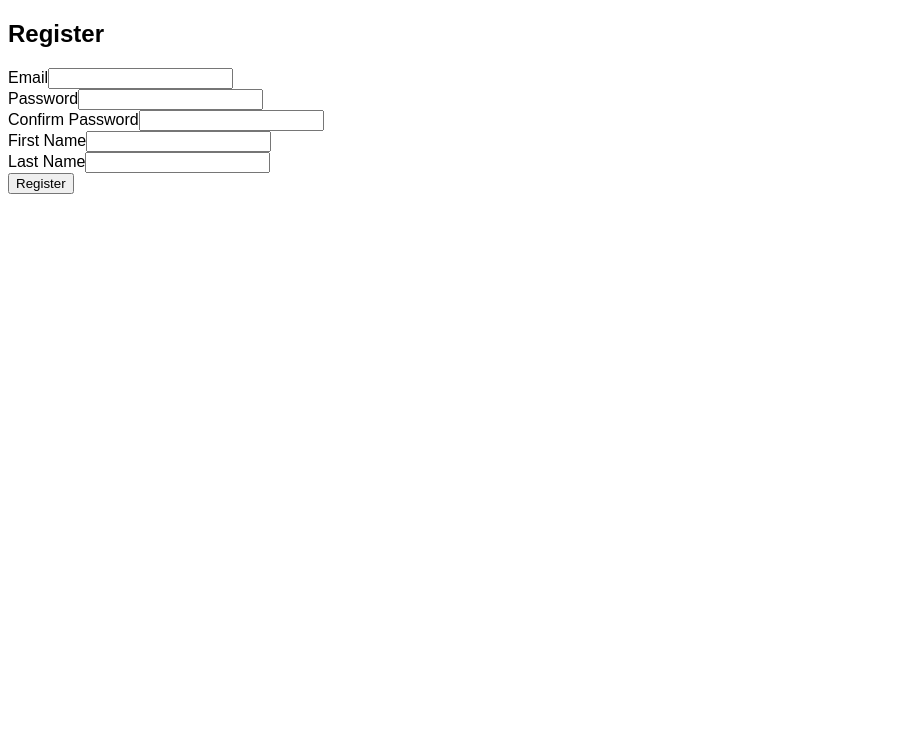
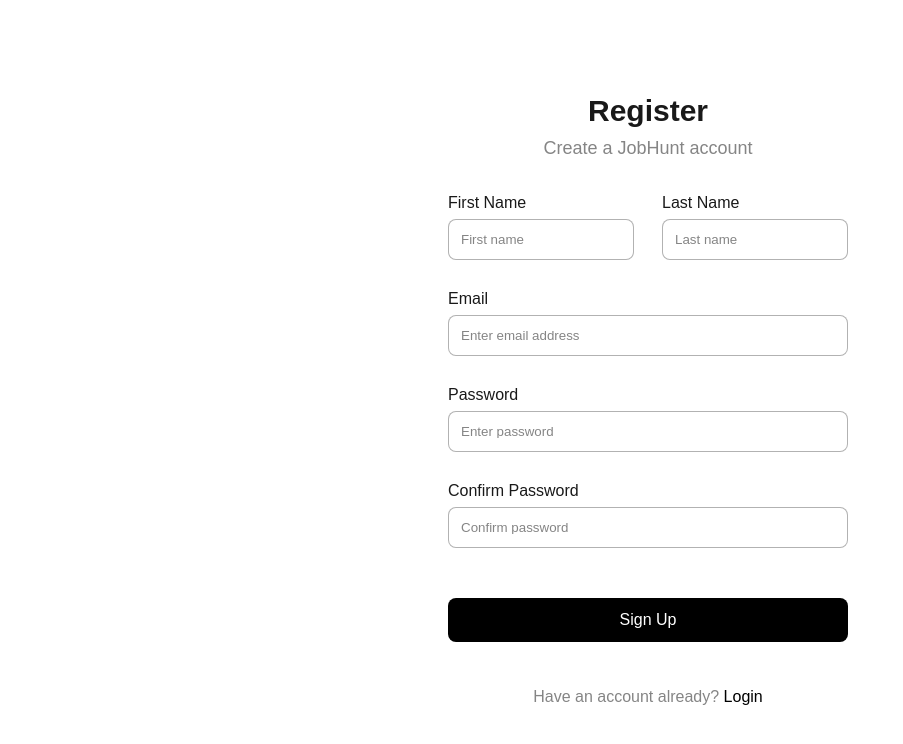
Before and after one commit to mosierkyle/job_hunt, a React (Create React App) app in the folder frontend/: page /register in a window 1280 px wide. Shown: the top 744 px of the page, without its empty margins (0-903 px from the left). Built offline with nearby package versions, Linux system fonts and the light colour scheme.

Commit message:
Style login and register forms

```diff
--- a/frontend/src/pages/landing/components/button/page.module.css
+++ b/frontend/src/pages/landing/components/button/page.module.css
@@ -1,33 +1,33 @@
-.button {
+/* .button {
   padding: 10px 20px 12px;
   background-color: #9d34da;
   color: #fbf4ff;
   border-radius: 8px;
   cursor: pointer;
   border: none;
-}
+} */
 
-/* .button {
+.button {
   padding: 10px 20px 12px;
   background-color: #000;
   color: #fff;
   border-radius: 8px;
   cursor: pointer;
   border: none;
+}
+
+.button:hover {
+  background-color: rgba(0, 0, 0, 0.8);
+}
+
+/* .button:hover {
+  background-color: #9d34dacc;
 } */
 
-/* .button:hover {
-  background-color: rgba(0, 0, 0, 0.8);
-} */
-
-.button:hover {
-  background-color: #9d34dacc;
+.button:active {
+  background-color: #000;
 }
 
 /* .button:active {
-  background-color: #000;
+  background-color: #9d34da;
 } */
-
-.button:active {
-  background-color: #9d34da;
-}
--- a/frontend/src/pages/landing/components/nav/index.tsx
+++ b/frontend/src/pages/landing/components/nav/index.tsx
@@ -2,6 +2,7 @@
 import styles from './page.module.css';
 import { ActiveSection } from '../../../../types/global';
 import { Link } from 'react-scroll';
+import { useNavigate } from 'react-router-dom';
 
 interface NavBarProps {
   activeSection: ActiveSection;
@@ -10,6 +11,11 @@
 
 const NavBar: React.FC<NavBarProps> = ({ activeSection, onNavClick }) => {
   const sections: ActiveSection[] = ['Features', 'About', 'Blog', 'Support'];
+  const navigate = useNavigate();
+
+  const handleNavigate = (location: string) => {
+    navigate(location);
+  };
 
   return (
     <nav className={styles.nav}>
@@ -37,8 +43,12 @@
         })}
       </ul>
       <div className={styles.user}>
-        <button className={styles.login}>Log in</button>
-        <button className={styles.signup}>Sign Up</button>
+        <button onClick={() => handleNavigate('login')} className={styles.login}>
+          Log in
+        </button>
+        <button onClick={() => handleNavigate('register')} className={styles.signup}>
+          Sign Up
+        </button>
       </div>
     </nav>
   );
--- a/frontend/src/pages/login/index.tsx
+++ b/frontend/src/pages/login/index.tsx
@@ -1,6 +1,7 @@
 import React from 'react';
 import styles from './page.module.css';
 import { useFormValidation, useAuth } from '../../utils/formValidation';
+import { useNavigate } from 'react-router-dom';
 
 const Login: React.FC = () => {
   const { values, errors, handleChange, validateForm, setErrors } = useFormValidation({
@@ -8,6 +9,7 @@
     password: '',
   });
   const { handleLogin } = useAuth();
+  const navigate = useNavigate();
 
   const onSubmit = async (e: React.FormEvent) => {
     e.preventDefault();
@@ -16,9 +18,17 @@
     }
   };
 
+  const handleNavigate = (location: string) => {
+    navigate(location);
+  };
+
   return (
+    <div className={styles.formPage}>
       <div className={styles.formContainer}>
-      <h2 className={styles.formTitle}>Login</h2>
+        <div className={styles.formHeading}>
+          <h2 className={styles.formTitle}>Welcome Back</h2>
+          <p className={styles.subHeader}>Log in to your JobHunt account </p>
+        </div>
         <form onSubmit={onSubmit} className={styles.form}>
           <div className={styles.formGroup}>
             <label htmlFor="email" className={styles.label}>
@@ -27,13 +37,13 @@
             <input
               id="email"
               name="email"
-            type="email"
+              // type="email"
               value={values.email}
               onChange={handleChange}
               className={styles.input}
-            required
+              placeholder="Enter your email address"
             />
-          {errors.email && <span className={styles.error}>{errors.email}</span>}
+            {errors.email && <span className={styles.error}>*{errors.email}</span>}
           </div>
           <div className={styles.formGroup}>
             <label htmlFor="password" className={styles.label}>
@@ -43,18 +53,26 @@
               id="password"
               name="password"
               type="password"
+              placeholder="Enter your email password"
               value={values.password}
               onChange={handleChange}
               className={styles.input}
-            required
             />
-          {errors.password && <span className={styles.error}>{errors.password}</span>}
+            {errors.password && <span className={styles.error}>*{errors.password}</span>}
+            <div className={styles.forgot}>Forgot Password</div>
           </div>
           <button type="submit" className={styles.submitButton}>
-          Login
+            Sign In
           </button>
           {errors.form && <span className={styles.error}>{errors.form}</span>}
+          <p className={styles.already}>
+            Dont have an account?{' '}
+            <span onClick={() => handleNavigate('/register')} className={styles.alreadyLink}>
+              Register
+            </span>
+          </p>
         </form>
+      </div>
     </div>
   );
 };
--- a/frontend/src/pages/register/index.tsx
+++ b/frontend/src/pages/register/index.tsx
@@ -1,6 +1,7 @@
 import React from 'react';
 import styles from './page.module.css';
 import { useFormValidation, useAuth } from '../../utils/formValidation';
+import { useNavigate } from 'react-router-dom';
 
 const Registration: React.FC = () => {
   const { values, errors, handleChange, validateForm, setErrors } = useFormValidation({
@@ -11,6 +12,7 @@
     lastName: '',
   });
   const { handleRegister } = useAuth();
+  const navigate = useNavigate();
 
   const onSubmit = async (e: React.FormEvent) => {
     e.preventDefault();
@@ -25,10 +27,52 @@
     }
   };
 
+  const handleNavigate = (location: string) => {
+    navigate(location);
+  };
+
   return (
+    <div className={styles.formPage}>
       <div className={styles.formContainer}>
-      <h2 className={styles.formTitle}>Register</h2>
+        <div className={styles.formHeading}>
+          <h2 className={styles.formTitle}>Register </h2>
+          <p className={styles.subHeader}>Create a JobHunt account </p>
+        </div>
         <form onSubmit={onSubmit} className={styles.form}>
+          <div className={styles.nameFormGroup}>
+            <div className={styles.formGroup}>
+              <label htmlFor="firstName" className={styles.label}>
+                First Name
+              </label>
+              <input
+                id="firstName"
+                placeholder="First name"
+                name="firstName"
+                type="text"
+                value={values.firstName}
+                onChange={handleChange}
+                className={`${styles.input} ${styles.name}`}
+                required
+              />
+              {errors.firstName && <span className={styles.error}>{errors.firstName}</span>}
+            </div>
+            <div className={styles.formGroup}>
+              <label htmlFor="lastName" className={styles.label}>
+                Last Name
+              </label>
+              <input
+                id="lastName"
+                name="lastName"
+                placeholder="Last name"
+                type="text"
+                value={values.lastName}
+                onChange={handleChange}
+                className={`${styles.input} ${styles.name}`}
+                required
+              />
+              {errors.lastName && <span className={styles.error}>{errors.lastName}</span>}
+            </div>
+          </div>
           <div className={styles.formGroup}>
             <label htmlFor="email" className={styles.label}>
               Email
@@ -37,6 +81,7 @@
               id="email"
               name="email"
               type="email"
+              placeholder="Enter email address"
               value={values.email}
               onChange={handleChange}
               className={styles.input}
@@ -52,6 +97,7 @@
               id="password"
               name="password"
               type="password"
+              placeholder="Enter password"
               value={values.password}
               onChange={handleChange}
               className={styles.input}
@@ -66,49 +112,29 @@
             <input
               id="confirmPassword"
               name="confirmPassword"
+              placeholder="Confirm password"
               type="password"
               value={values.confirmPassword}
               onChange={handleChange}
               className={styles.input}
               required
             />
-          {errors.confirmPassword && <span className={styles.error}>{errors.confirmPassword}</span>}
-        </div>
-        <div className={styles.formGroup}>
-          <label htmlFor="firstName" className={styles.label}>
-            First Name
-          </label>
-          <input
-            id="firstName"
-            name="firstName"
-            type="text"
-            value={values.firstName}
-            onChange={handleChange}
-            className={styles.input}
-            required
-          />
-          {errors.firstName && <span className={styles.error}>{errors.firstName}</span>}
-        </div>
-        <div className={styles.formGroup}>
-          <label htmlFor="lastName" className={styles.label}>
-            Last Name
-          </label>
-          <input
-            id="lastName"
-            name="lastName"
-            type="text"
-            value={values.lastName}
-            onChange={handleChange}
-            className={styles.input}
-            required
-          />
-          {errors.lastName && <span className={styles.error}>{errors.lastName}</span>}
+            {errors.confirmPassword && (
+              <span className={styles.error}>{errors.confirmPassword}</span>
+            )}
           </div>
           <button type="submit" className={styles.submitButton}>
-          Register
+            Sign Up
           </button>
           {errors.form && <span className={styles.error}>{errors.form}</span>}
+          <p className={styles.already}>
+            Have an account already?{' '}
+            <span onClick={() => handleNavigate('/login')} className={styles.alreadyLink}>
+              Login
+            </span>
+          </p>
         </form>
+      </div>
     </div>
   );
 };
--- a/frontend/src/pages/register/page.module.css
+++ b/frontend/src/pages/register/page.module.css
@@ -0,0 +1,131 @@
+.formPage {
+  width: 100vw;
+  height: 100vh;
+  display: flex;
+  justify-content: center;
+  align-content: center;
+}
+.formContainer {
+  display: flex;
+  flex-direction: column;
+  justify-content: center;
+  width: 400px;
+  gap: 35px;
+  background-color: #fff;
+}
+
+.formHeading {
+  display: flex;
+  flex-direction: column;
+  gap: 10px;
+}
+
+.formTitle {
+  text-align: center;
+  font-size: 30px;
+  font-weight: 600;
+  color: rgba(0, 0, 0, 0.9);
+  margin: 0;
+}
+
+.subHeader {
+  font-size: 18px;
+  text-align: center;
+  margin: 0;
+  padding: 0;
+  color: rgb(133, 133, 133);
+  font-weight: 400;
+}
+
+.form {
+  display: flex;
+  flex-direction: column;
+  gap: 30px;
+}
+
+.formGroup {
+  display: flex;
+  flex-direction: column;
+  gap: 7px;
+}
+
+.nameFormGroup {
+  display: flex;
+  flex-direction: row;
+  justify-content: space-between;
+}
+
+.name {
+  width: 160px;
+}
+
+.label {
+  font-size: 16px;
+  color: rgba(0, 0, 0, 0.9);
+}
+
+.input {
+  padding: 12px;
+  border-radius: 8px;
+  border: 1px solid rgba(0, 0, 0, 0.3);
+}
+.input::placeholder {
+  color: rgb(133, 133, 133);
+  height: 14px;
+}
+
+.input:focus {
+  border-color: #9d34dacc;
+  box-shadow: 0 0 0 3px #9d34da3e;
+}
+
+.input:focus-visible {
+  border-color: #9d34dacc;
+  box-shadow: 0 0 0 3px #9d34da3e;
+  outline: none;
+}
+
+.input:hover {
+  box-shadow: 0 0 0 3px #9d34da3e;
+}
+
+.error {
+  color: #cd2f2fcc;
+}
+
+.forgot {
+  color: #000;
+  display: flex;
+  justify-content: end;
+  font-size: 15px;
+  cursor: pointer;
+}
+
+.already {
+  text-align: center;
+  color: rgb(133, 133, 133);
+}
+
+.alreadyLink {
+  color: #000;
+  cursor: pointer;
+}
+
+.submitButton {
+  border: none;
+  background-color: #000;
+  color: #fff;
+  border-radius: 8px;
+  padding: 13px 20px;
+  font-size: 16px;
+  cursor: pointer;
+  margin-top: 20px;
+}
+
+.submitButton:hover {
+  background-color: rgba(0, 0, 0, 0.8);
+}
+
+.submitButton:active {
+  background-color: #000;
+}
```
Also changed, not shown: frontend/src/pages/login/page.module.css (+120 -0 lines). Lines whose indentation alone changed are shown as unchanged.
